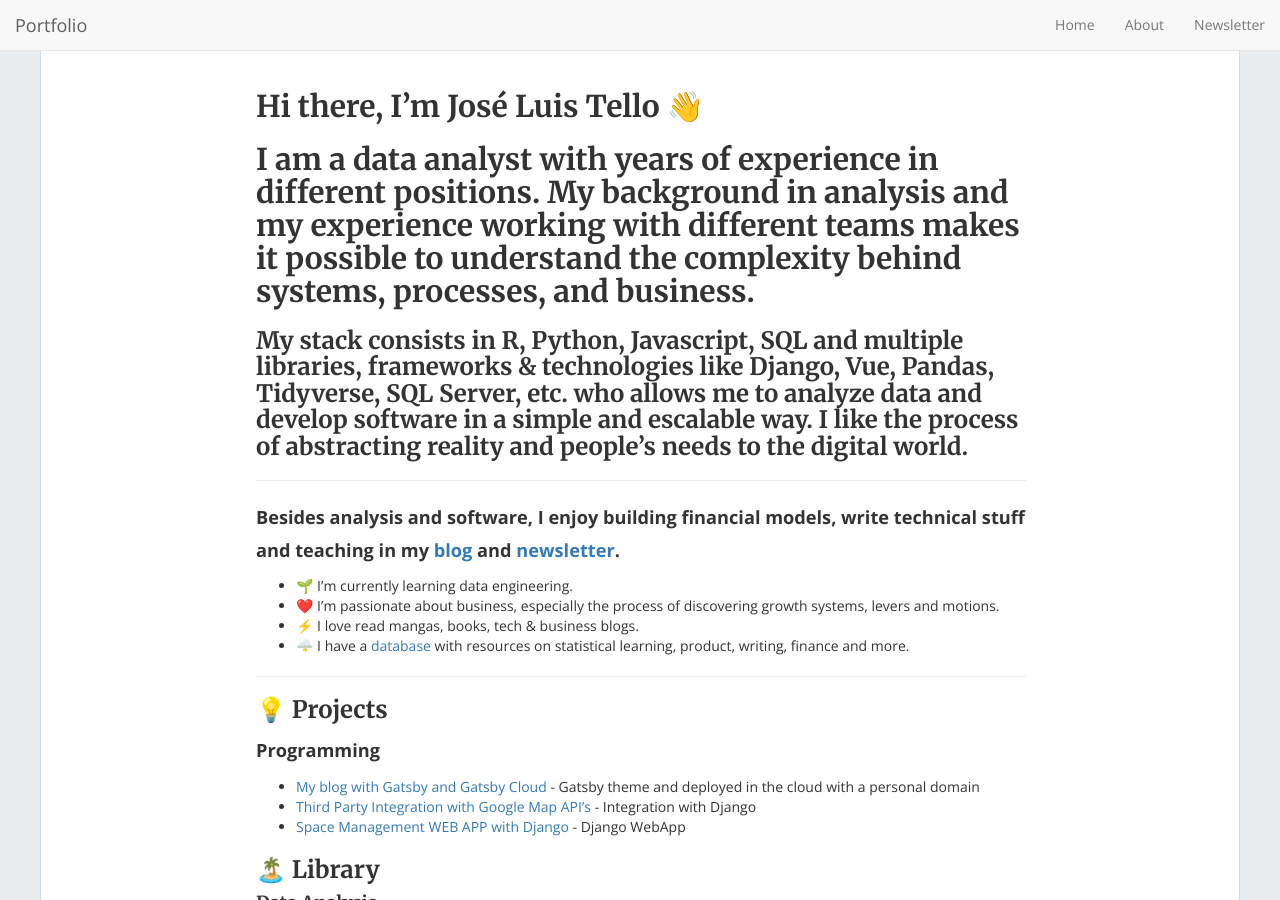
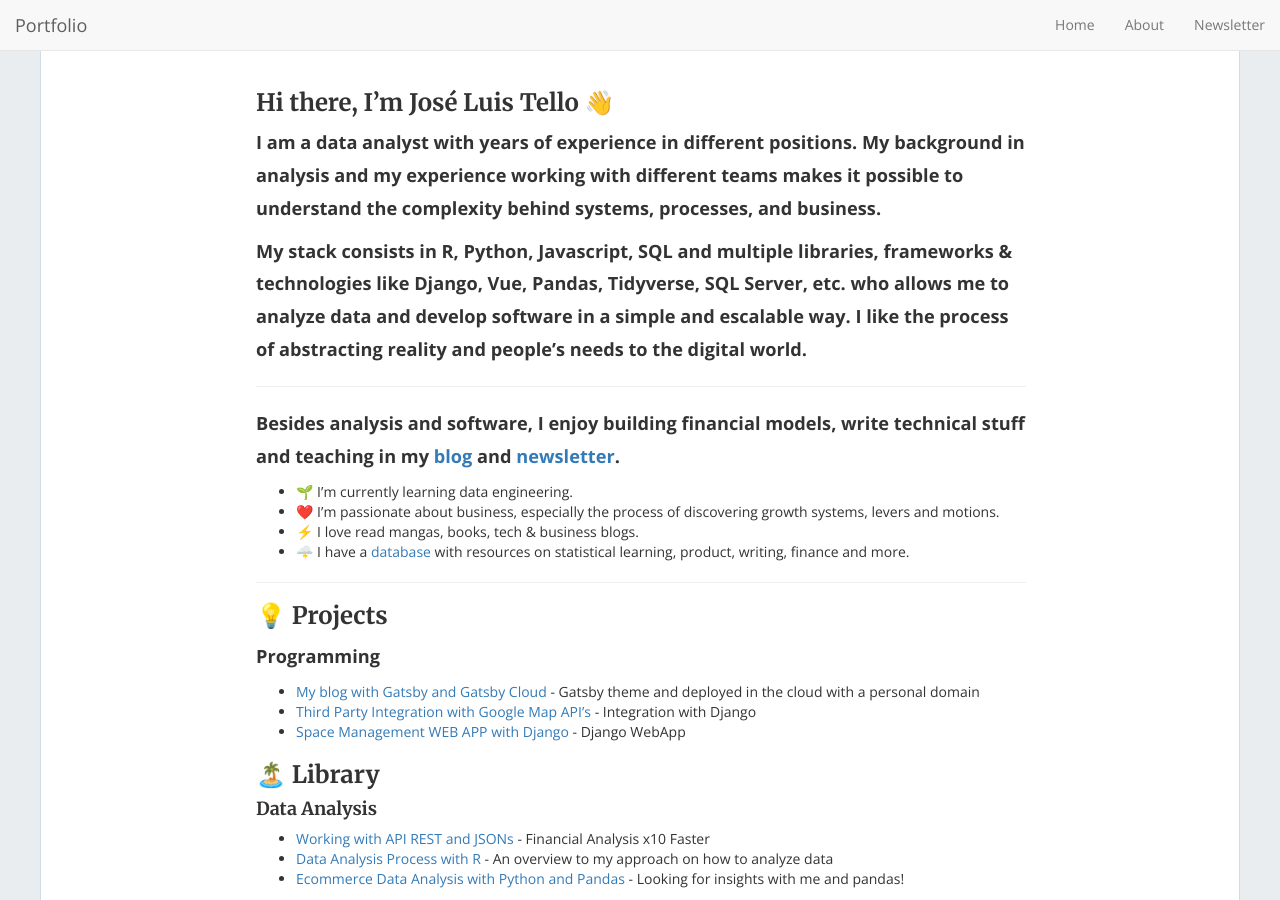
Before and after one commit to joseluistello/OldPortfolio2, a Jekyll site: the page built from about.md, in a window 1280 px wide and 900 px high. Built offline with Jekyll 4.4.1, drawn with Linux system fonts in a browser that asks for light colours; nearby versions of some CDN libraries.

Commit message:
Description

```diff
--- a/about.md
+++ b/about.md
@@ -4,11 +4,11 @@ title: About
 permalink: /about/
 ---
 
-## Hi there, I'm José Luis Tello 👋
+### Hi there, I'm José Luis Tello 👋
 
-## I am a data analyst with years of experience in different positions. My background in analysis and my experience working with different teams makes it possible to understand the complexity behind systems, processes, and business.
+**I am a data analyst with years of experience in different positions. My background in analysis and my experience working with different teams makes it possible to understand the complexity behind systems, processes, and business.**
 
-### My stack consists in R, Python, Javascript, SQL and multiple libraries, frameworks & technologies like Django, Vue, Pandas, Tidyverse, SQL Server, etc. who allows me to analyze data and develop software in a simple and escalable way. I like the process of abstracting reality and people's needs to the digital world.
+**My stack consists in R, Python, Javascript, SQL and multiple libraries, frameworks & technologies like Django, Vue, Pandas, Tidyverse, SQL Server, etc. who allows me to analyze data and develop software in a simple and escalable way. I like the process of abstracting reality and people's needs to the digital world.**
 
 ---
 
```
